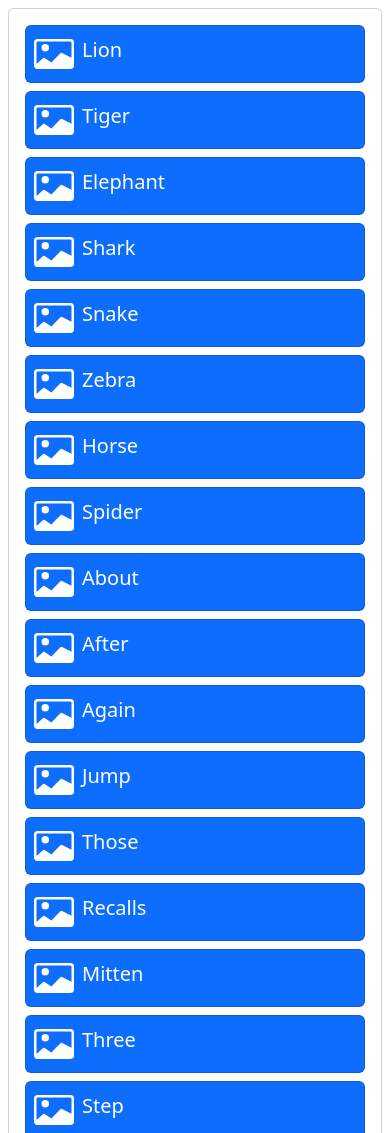
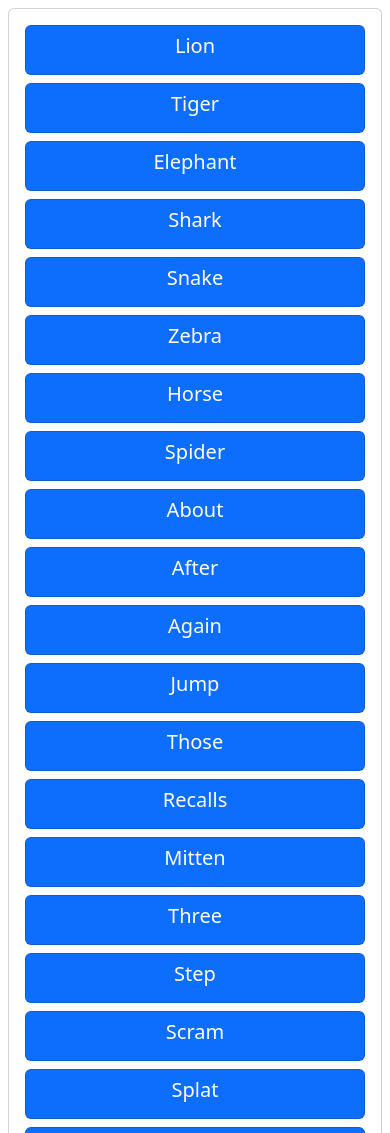
Before and after one commit to fabianp60/SpellingBee, a plain HTML site: page index.html in a window 390 px wide. Shown: the top 1133 px of the page. Drawn offline with nearby package versions, Linux system fonts and the light colour scheme.

Commit message:
ajustes por tablet

```diff
--- a/index.html
+++ b/index.html
@@ -9,7 +9,7 @@
   </head>
   <body>
 
-    <div class="container p-2">
+    <div class="container-fluid p-2">
       <div class="card">
 
         <div class="card-body">
--- a/site.css
+++ b/site.css
@@ -36,7 +36,7 @@ body {
 /* card text-bg-primary px-2 py-2 d-flex flex-row align-items-center */
 .word-btn {
     display: flex;
-    flex-direction: row;
+    justify-content: center;
     align-items: center;
     padding: .5rem;
     cursor: pointer;
--- a/site.js
+++ b/site.js
@@ -57,13 +57,7 @@ function createWordButton(word) {
     const template = `
         <div class="col-12 col-md-2 mb-2">
             <div class="word-btn card text-bg-primary" data-word="${word}">
-            <div class="img-mini me-2">
-                <svg xmlns="http://www.w3.org/2000/svg" width="40" height="40" fill="currentColor" class="bi bi-card-image" viewBox="0 0 16 16">
-                <path d="M6.002 5.5a1.5 1.5 0 1 1-3 0 1.5 1.5 0 0 1 3 0z"/>
-                <path d="M1.5 2A1.5 1.5 0 0 0 0 3.5v9A1.5 1.5 0 0 0 1.5 14h13a1.5 1.5 0 0 0 1.5-1.5v-9A1.5 1.5 0 0 0 14.5 2h-13zm13 1a.5.5 0 0 1 .5.5v6l-3.775-1.947a.5.5 0 0 0-.577.093l-3.71 3.71-2.66-1.772a.5.5 0 0 0-.63.062L1.002 12v.54A.505.505 0 0 1 1 12.5v-9a.5.5 0 0 1 .5-.5h13z"/>
-                </svg>
-            </div>
-            <h5>${word}</h5>
+                <h5>${word}</h5>
             </div>
         </div>`;
     const divObj = document.createElement("div");
```
